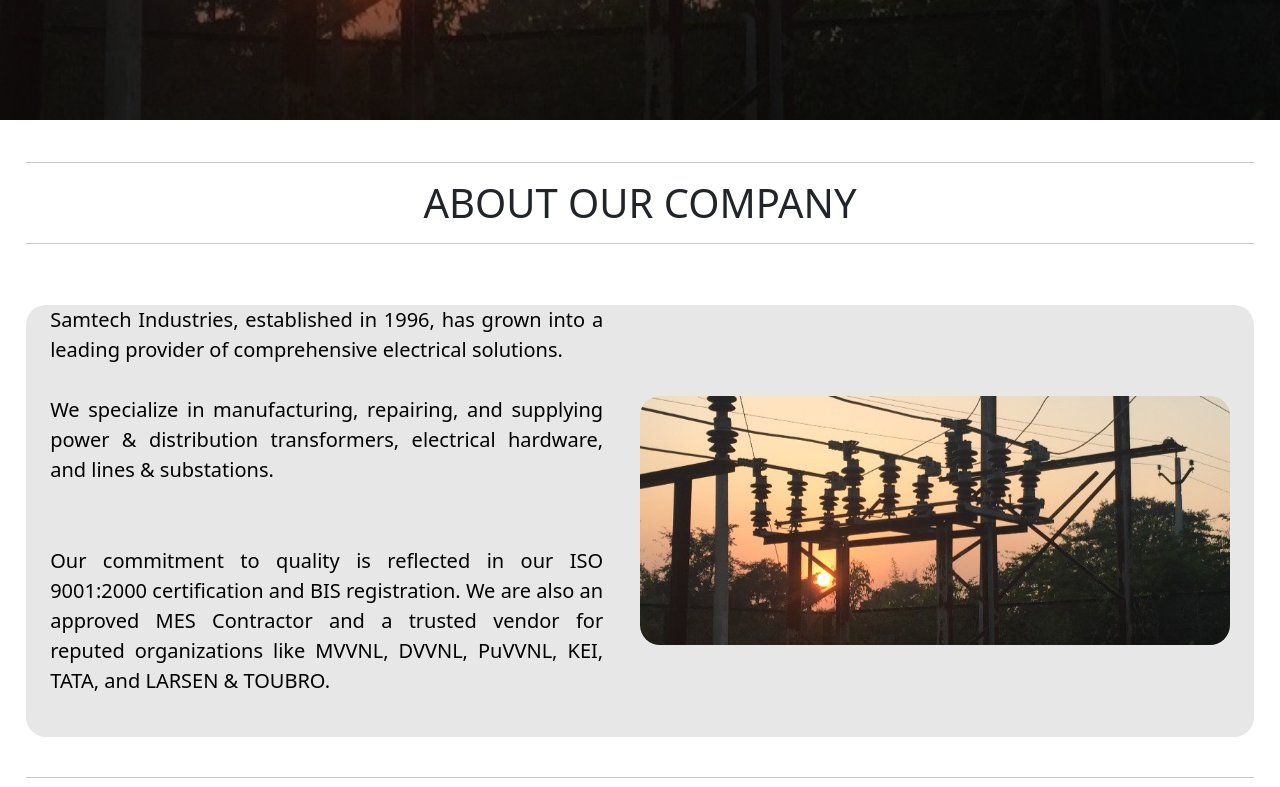
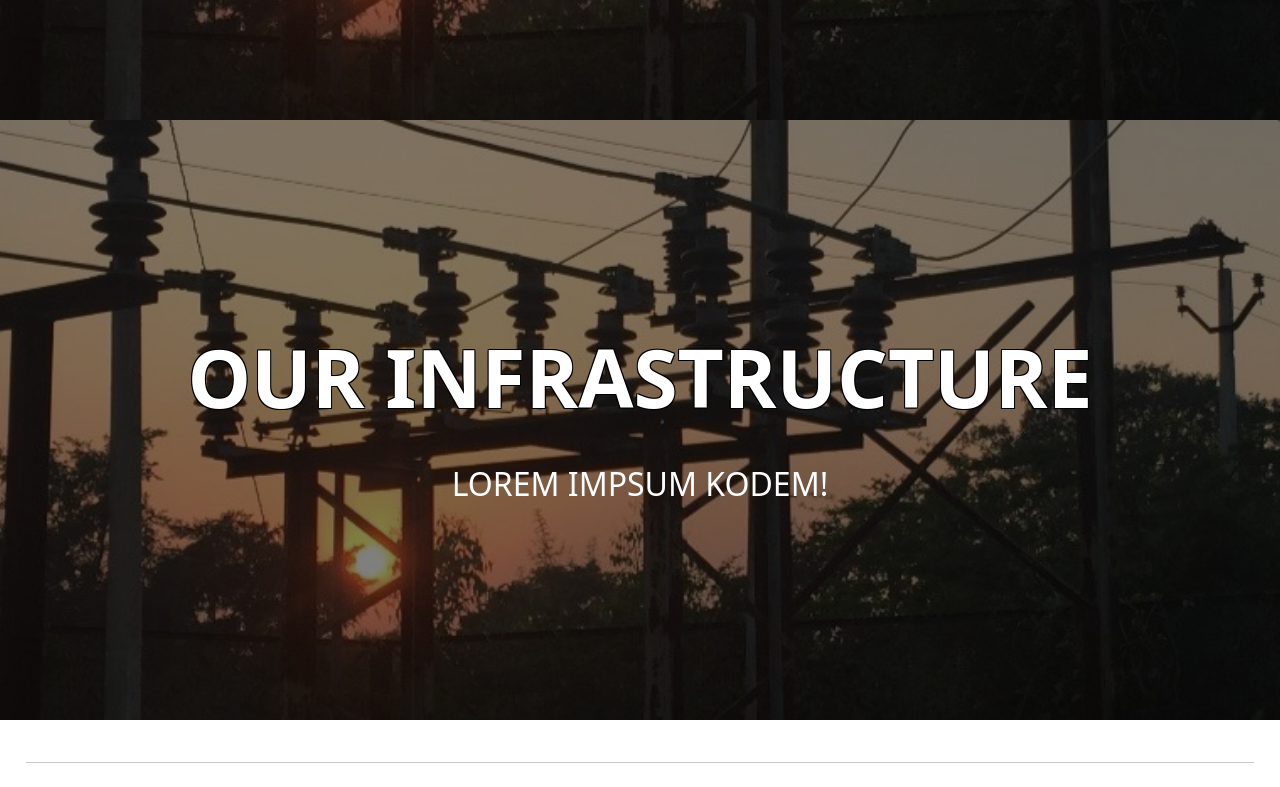
Before and after one commit to sarthak25sharma/SamTech, a React (Create React App) app in the folder sam/: page /infrastructure in a window 1280 px wide. Shown: the part 480-1267 px from the top of the page. Built offline with nearby package versions, Linux system fonts and the light colour scheme.

Commit message:
Update infra_page.jsx

```diff
--- a/sam/src/infra_page.jsx
+++ b/sam/src/infra_page.jsx
@@ -1,7 +1,9 @@
 import './infra_page.css';
-
+import Hero_Infra from './hero_infra.jsx';
 const InfraPage = () => {
   return (
+    <div>
+      <Hero_Infra/>
     <div className="about-us-container">
       <div>
         <hr></hr>
@@ -189,6 +191,7 @@ performance standards.</p>
 
 
     </div>
+    </div>
   );
 }
 
```
